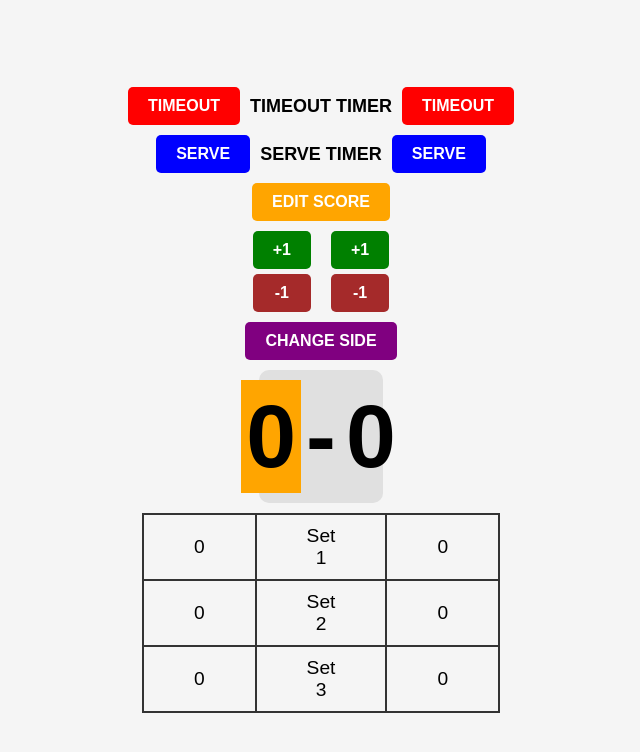
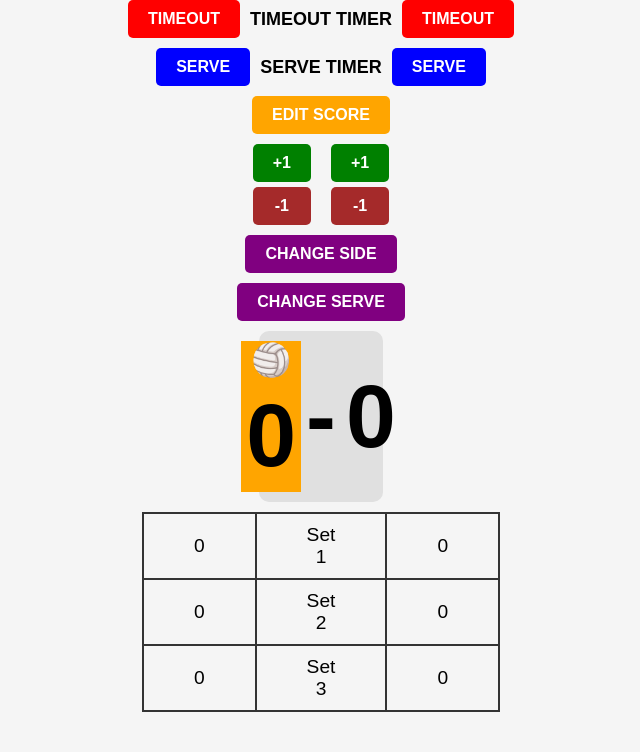
Before and after one commit to divyanshdahiya/ScoringSystem, a React (Create React App) app: page /controls in a window 1280 px wide. Shown: the top 752 px of the page, without its empty margins (319-959 px from the left). Built offline with nearby package versions, Linux system fonts and the light colour scheme.

Commit message:
change serve functionality added

```diff
--- a/src/Controls.jsx
+++ b/src/Controls.jsx
@@ -13,6 +13,8 @@ function Controls() {
     scoreActive,
     teams,
     sets,
+    servingTeam,
+    changeServe,
   } = useScoreStore();
 
   return (
@@ -70,20 +72,20 @@ function Controls() {
       <button className="btn change-side" onClick={changeSide}>
         CHANGE SIDE
       </button>
-      {/* <button className="btn reset" onClick={resetScores}>
-        RESET
-      </button> */}
+      <button className="btn change-side" onClick={changeServe}>
+        CHANGE SERVE
+      </button>
 
       <div className="score-box">
-        {/* {servingTeam === "team1" && <span>🏐</span>} */}
         <div className={scoreActive === "team1" ? "score-active" : ""}>
+          {servingTeam === "team1" && <span className="ball-emoji">🏐</span>}
           <h1>{teams.team1.score}</h1>
         </div>
         <h1>-</h1>
         <div className={scoreActive === "team2" ? "score-active" : ""}>
           <h1>{teams.team2.score}</h1>
+          {servingTeam === "team2" && <span className="ball-emoji">🏐</span>}
         </div>
-        {/* {servingTeam === "team2" && <span>🏐</span>} */}
       </div>
 
       <div>
--- a/src/Scorecard.jsx
+++ b/src/Scorecard.jsx
@@ -2,8 +2,15 @@ import React from "react";
 import { useScoreStore } from "./store";
 
 function Scorecard() {
-  const { matchDetails, teams, sets, scoreActive, timeoutTimer, serveTimer } =
-    useScoreStore();
+  const {
+    matchDetails,
+    teams,
+    sets,
+    scoreActive,
+    timeoutTimer,
+    serveTimer,
+    servingTeam,
+  } = useScoreStore();
   if (!teams?.team1 || !teams?.team2) {
     return <p>Loading scores... Please wait.</p>;
   }
@@ -29,15 +36,15 @@ function Scorecard() {
 
       <div>
         <div className="score-box">
-          {/* {servingTeam === "team1" && <span>🏐</span>} */}
           <div className={scoreActive === "team1" ? "score-active" : ""}>
+            {servingTeam === "team1" && <span className="ball-emoji">🏐</span>}
             <h1>{teams.team1.score}</h1>
           </div>
           <h1>-</h1>
           <div className={scoreActive === "team2" ? "score-active" : ""}>
             <h1>{teams.team2.score}</h1>
+            {servingTeam === "team2" && <span className="ball-emoji">🏐</span>}
           </div>
-          {/* {servingTeam === "team2" && <span>🏐</span>} */}
         </div>
       </div>
       <div className="vs-banner">
--- a/src/index.css
+++ b/src/index.css
@@ -13,7 +13,6 @@ body {
   align-items: center;
   justify-content: center;
   margin: auto;
-  height: 100vh;
 
 }
 h1 {
@@ -299,3 +298,7 @@ p {
   font-weight: bold;
   color: #fff;
 }
+.ball-emoji {
+  font-size: 2rem;
+  margin-left: 10px;
+}
--- a/src/store.js
+++ b/src/store.js
@@ -25,6 +25,7 @@ export const useScoreStore = create((set) => ({
   ],
   serveTimer: null,
   timeoutTimer: null,
+  servingTeam: JSON.parse(localStorage.getItem("servingTeam")) || "team1",
   scoreActive: JSON.parse(localStorage.getItem("scoreActive")) ?? "team1",
 
   updateScore: (team, change = 1) =>
@@ -36,11 +37,13 @@ export const useScoreStore = create((set) => ({
         [team]: { ...state.teams[team], score: newScore },
       };
       const updateScoreActive = team === "team1" ? "team1" : "team2";
+      const newServingTeam = state.servingTeam === "team1" ? "team2" : "team1";
 
       // Save to localStorage
       setTimeout(() => {
         localStorage.setItem("teams", JSON.stringify(updatedTeams));
         localStorage.setItem("scoreActive", JSON.stringify(updateScoreActive));
+        localStorage.setItem("servingTeam", JSON.stringify(newServingTeam));
       }, 0);
 
       // Broadcast state change
@@ -48,9 +51,10 @@ export const useScoreStore = create((set) => ({
         type: "UPDATE_SCORE",
         teams: updatedTeams,
         scoreActive: team,
+        servingTeam: newServingTeam,
       });
 
-      return { teams: updatedTeams, scoreActive: updateScoreActive };
+      return { teams: updatedTeams, scoreActive: updateScoreActive, servingTeam: newServingTeam };
     }),
 
   changeSide: () =>
@@ -158,6 +162,21 @@ export const useScoreStore = create((set) => ({
       });
     }, 1000);
   },
+  changeServe: () =>
+    set((state) => {
+      const newServingTeam = state.servingTeam === "team1" ? "team2" : "team1";
+
+      // Save to localStorage
+      localStorage.setItem("servingTeam", JSON.stringify(newServingTeam));
+
+      // Broadcast the change to other tabs
+      channel.postMessage({
+        type: "CHANGE_SERVE",
+        servingTeam: newServingTeam,
+      });
+
+      return { servingTeam: newServingTeam };
+    }),
 }));
 
 // 🟢 Listen for messages from other tabs
@@ -169,6 +188,7 @@ channel.onmessage = (event) => {
       useScoreStore.setState({
         teams: event.data.teams,
         scoreActive: event.data.scoreActive,
+        servingTeam: event.data.servingTeam,
       });
       break;
     case "CHANGE_SIDE":
@@ -206,6 +226,9 @@ channel.onmessage = (event) => {
     case "END_SERVE":
       useScoreStore.setState({ serveTimer: null });
       break;
+      case "CHANGE_SERVE":
+        useScoreStore.setState({ servingTeam: event.data.servingTeam });
+        break;
     default:
       console.warn("Unknown message type:", event.data.type);
   }
```
